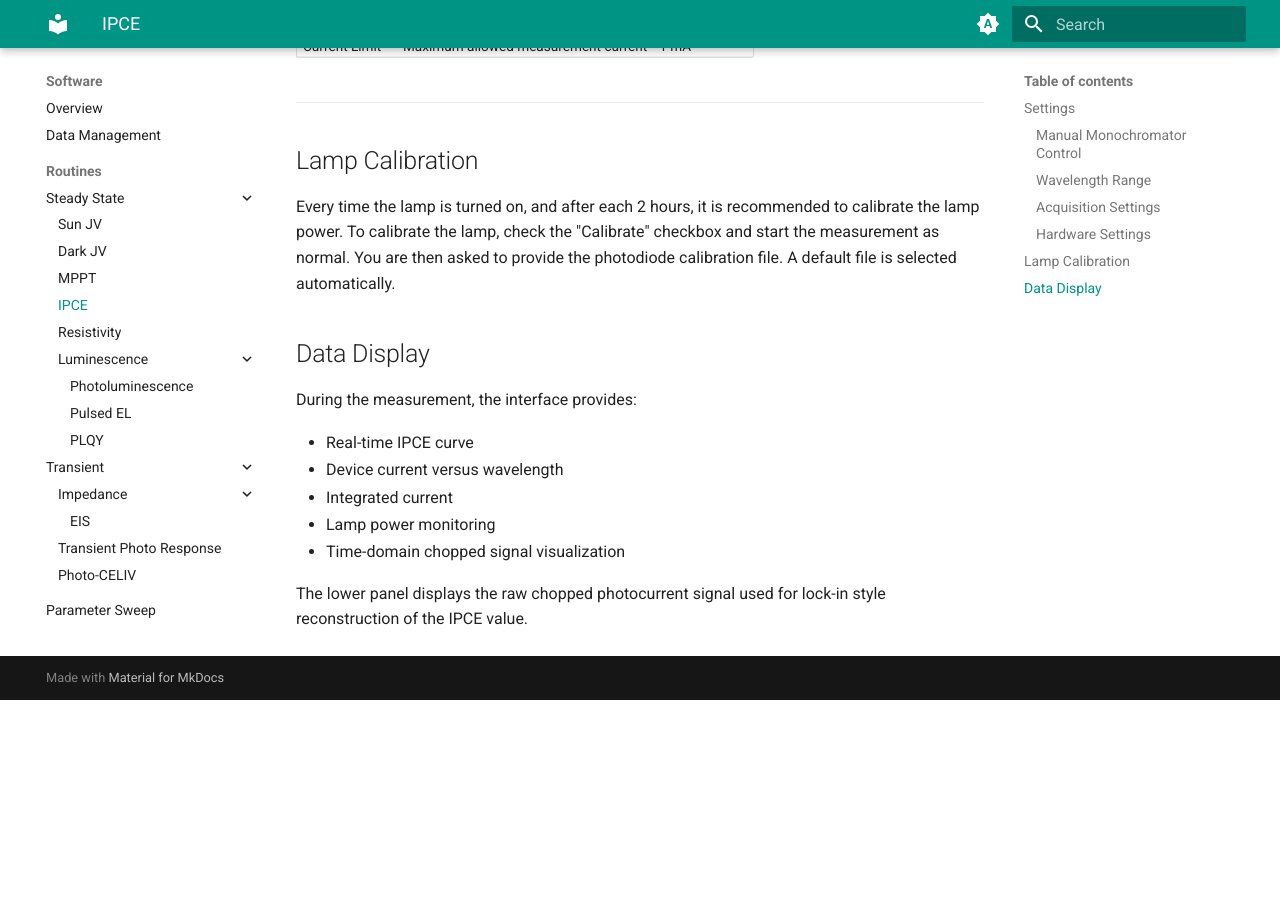
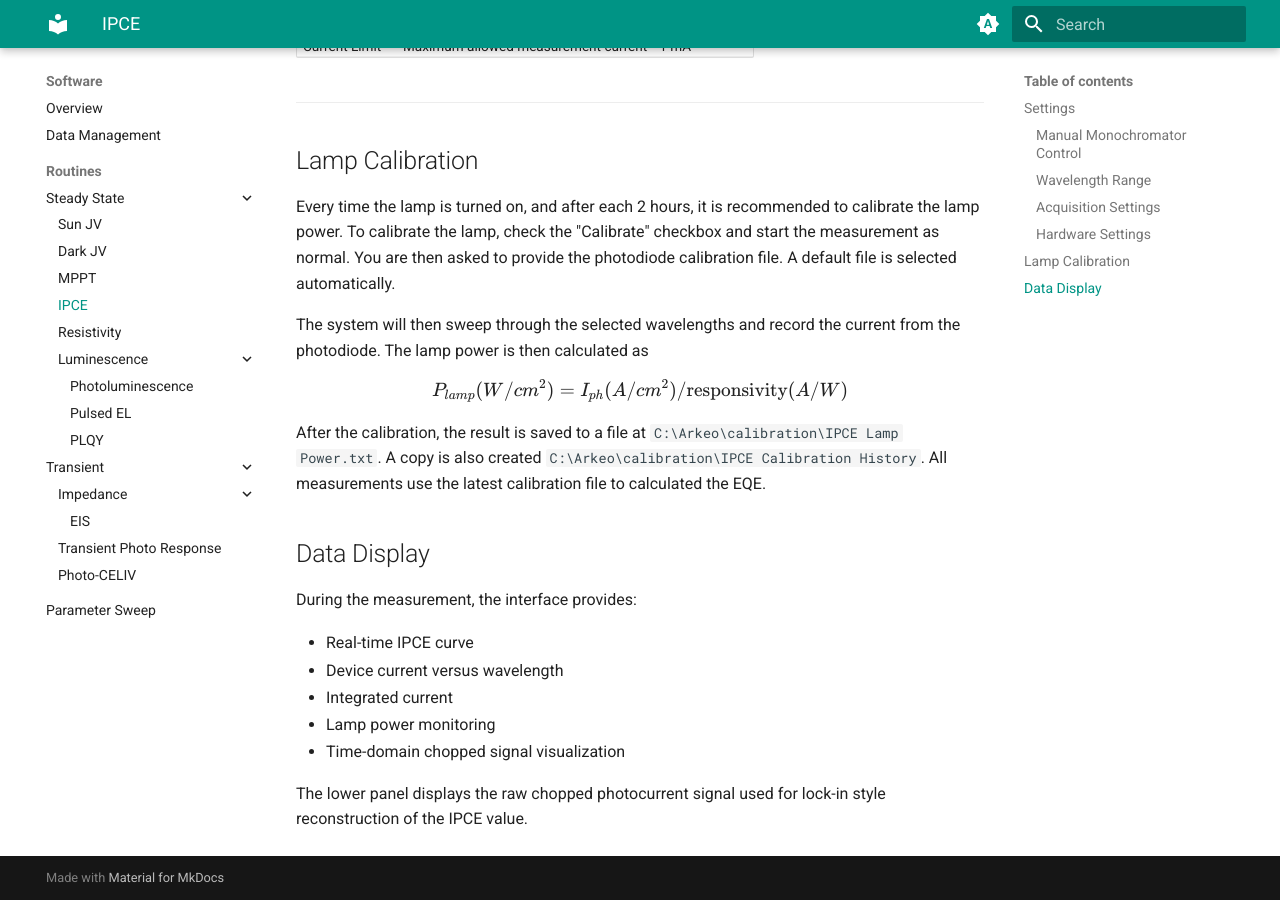
Before and after one commit to cicciresearch/arkeo-manual, an MkDocs documentation site: the page built from docs/software/routines/ipce.md, in a window 1280 px wide and 900 px high, scrolled down 2196 px. Built offline with MkDocs 1.6.1 and Material for MkDocs 9.7.7, drawn with Linux system fonts in a browser that asks for light colours; a script that is not in the unit is left out; before the commit the page ends 2896 px from its top, so only the background shows below that.

Commit message:
Update ipce.md

```diff
--- a/docs/software/routines/ipce.md
+++ b/docs/software/routines/ipce.md
@@ -62,6 +62,11 @@ Control the monochromator with these controls independent of the measurement. Th
 ## Lamp Calibration
 Every time the lamp is turned on, and after each 2 hours, it is recommended to calibrate the lamp power. To calibrate the lamp, check the "Calibrate" checkbox and start the measurement as normal. You are then asked to provide the photodiode calibration file. A default file is selected automatically.
 
+The system will then sweep through the selected wavelengths and record the current from the photodiode. The lamp power is then calculated as
+$$
+P_{lamp}(W/cm²) = I_{ph}(A/cm²) / \text{responsivity} (A/W)
+$$
+After the calibration, the result is saved to a file at `C:\Arkeo\calibration\IPCE Lamp Power.txt`. A copy is also created `C:\Arkeo\calibration\IPCE Calibration History`. All measurements use the latest calibration file to calculated the EQE.
 
 ## Data Display
 
```
